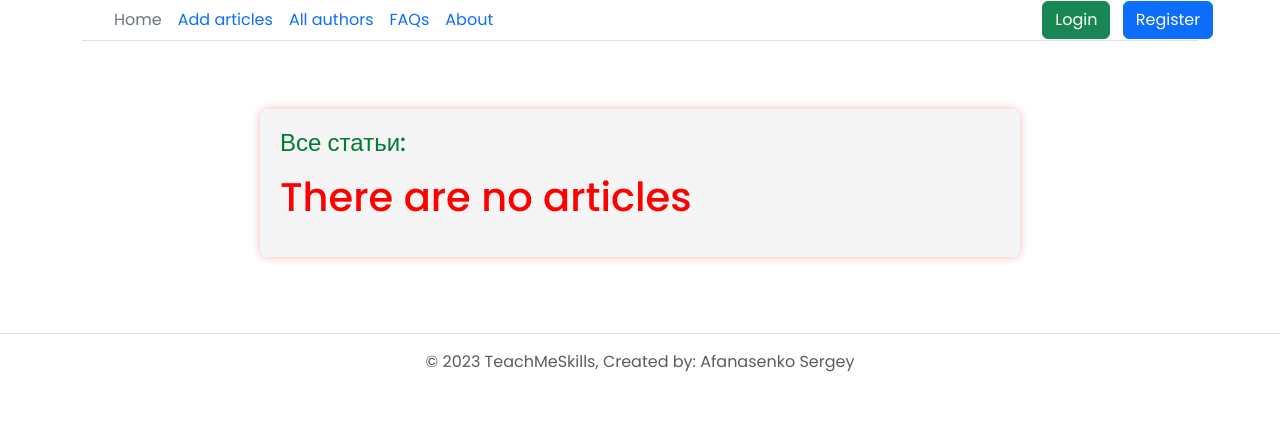
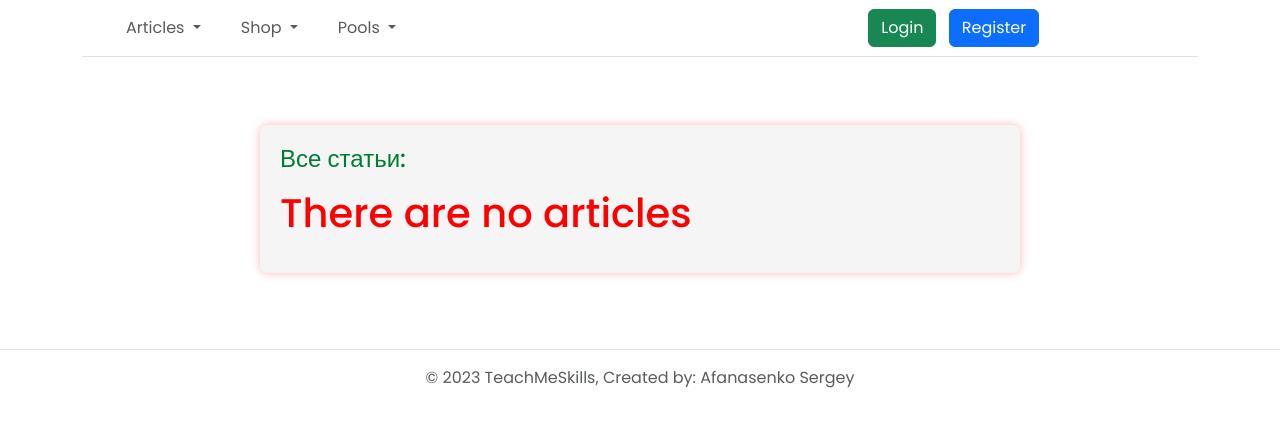
Before and after one commit to afansenkosergey/tsm-django, a Django app: page /articles/ in a window 1280 px wide. Shown: the top 427 px of the page. Run offline with Django 5.2, Linux system fonts and the light colour scheme; data that the repository does not hold is empty.

Commit message:
Refactor

```diff
--- a/articles/models.py
+++ b/articles/models.py
@@ -67,10 +67,6 @@ class Article(models.Model):
     def is_popular(self):
         return self.likes > 100
 
-    def save(self, *args, **kwargs):
-        self.title = self.title.upper()
-        super().save(*args, **kwargs)
-
     class Meta:
         verbose_name = 'Список статей'
         verbose_name_plural = 'Список статей'
--- a/articles/templates/articles/article_list.html
+++ b/articles/templates/articles/article_list.html
@@ -9,7 +9,7 @@
                 <ul>
                     {% if articles %}
                         {% for article in articles %}
-                            <p><a href="{% url 'articles:detail' article.id %}">{{ article.title }}</a></p>
+                            <p><a href="{% url 'articles:detail' article.id %}">{{ article.title| upper }}</a></p>
                         {% endfor %}
                     {% else %}
                         <h1>There are no articles</h1>
--- a/articles/templates/articles/authors_page.html
+++ b/articles/templates/articles/authors_page.html
@@ -9,7 +9,7 @@
         <p>Статьи автора:</p>
             <ul>
                 {% for article in user.article_set.all %}
-                    <li><a href="{% url 'articles:detail' article.id %}">{{ article.title }}</a></li>
+                    <li><a href="{% url 'articles:detail' article.id %}">{{ article.title| upper }}</a></li>
                 {% endfor %}
             </ul>
         {% for author in authors %}
--- a/articles/templates/articles/base.html
+++ b/articles/templates/articles/base.html
@@ -21,22 +21,66 @@
 <body>
 <div class="container">
     <header class="d-flex flex-column flex-md-row align-items-center px-md-4 mb-5 bg-white border-bottom">
-            <ul class="nav col-12 col-md-auto mb-2 justify-content-center mb-md-0">
-                <li><a href="{% url 'articles:list' %}" class="nav-link px-2 link-secondary">Home</a></li>
-                <li><a href="{% url 'articles:add_article' %}" class="nav-link px-2">Add articles</a></li>
-                <li><a href="{% url 'articles:authors_page' %}" class="nav-link px-2">All authors</a></li>
-                <li><a href="#" class="nav-link px-2">FAQs</a></li>
-                <li><a href="#" class="nav-link px-2">About</a></li>
+        <nav class="navbar navbar-expand-lg">
+            <div class="container">
+                <ul class="navbar-nav">
+                    <li class="nav-item dropdown">
+                        <a class="nav-link dropdown-toggle" role="button" data-bs-toggle="dropdown"
+                           aria-expanded="false">
+                            Articles
+                        </a>
+                        <ul class="dropdown-menu" aria-labelledby="navbarDropdownMenuLink">
+                            <li><a class="dropdown-item" href="{% url 'articles:list' %}">All article</a></li>
+                            <li><a class="dropdown-item" href="{% url 'articles:add_article' %}">Add articles</a></li>
+                            <li><a class="dropdown-item" href="{% url 'articles:authors_page' %}">All authors</a></li>
                         </ul>
+                    </li>
+                </ul>
+            </div>
+        </nav>
+        <nav class="navbar navbar-expand-lg">
+            <div class="container">
+                <ul class="navbar-nav">
+                    <li class="nav-item dropdown">
+                        <a class="nav-link dropdown-toggle" href="#" role="button" data-bs-toggle="dropdown"
+                           aria-expanded="false">
+                            Shop
+                        </a>
+                        <ul class="dropdown-menu" aria-labelledby="navbarDropdownMenuLink">
+                            <li><a class="dropdown-item" href="{% url 'shop:category_list'%}">All products</a></li>
+                            <li><a class="dropdown-item" href="#"></a></li>
+                            <li><a class="dropdown-item" href="#"></a></li>
+                        </ul>
+                    </li>
+                </ul>
+            </div>
+        </nav>
+        <nav class="navbar navbar-expand-lg">
+            <div class="container">
+                <ul class="navbar-nav">
+                    <li class="nav-item dropdown">
+                        <a class="nav-link dropdown-toggle" href="#" role="button" data-bs-toggle="dropdown"
+                           aria-expanded="false">
+                            Pools
+                        </a>
+                        <ul class="dropdown-menu" aria-labelledby="navbarDropdownMenuLink">
+                            <li><a class="dropdown-item" href="#">Действие</a></li>
+                            <li><a class="dropdown-item" href="#">Другое действие</a></li>
+                            <li><a class="dropdown-item" href="#">Что-то еще здесь</a></li>
+                        </ul>
+                    </li>
+                </ul>
+            </div>
+        </nav>
         {% if user.is_authenticated %}
-                <div class="col-md-8 text-end">
+            <div class="col-md-9 text-end">
                 <div class="d-flex align-items-end justify-content-end">
                     <p class="me-3 mb-1">Привет, {{ request.user }}</p>
                     <a type="button" class="btn btn-danger" href="{% url 'articles:logout' %}">Выйти</a>
                 </div>
             </div>
         {% else %}
-                 <div class="col-md-8 text-end">
+            <div class="col-md-7 text-end">
                 <a type="button" class="btn btn-success me-2" href="{% url 'articles:login' %}">Login</a>
                 <a type="button" class="btn btn-primary" href="{% url 'articles:register' %}">Register</a>
             </div>
--- a/articles/templates/articles/user_detail.html
+++ b/articles/templates/articles/user_detail.html
@@ -8,7 +8,7 @@
         <h2>Статьи:</h2>
         <ul>
             {% for article in articles %}
-                <li><a href="{% url 'articles:detail' article.id %}">{{ article.title }}</a></li>
+                <li><a href="{% url 'articles:detail' article.id %}">{{ article.title|upper }}</a></li>
             {% endfor %}
         </ul>
     </div>
--- a/polls/views.py
+++ b/polls/views.py
@@ -50,3 +50,7 @@ def create_question(request):
     else:
         form = QuestionForm()
     return render(request, 'polls/create_question.html', {'form': form})
+
+
+def category_list(request):
+    return None
--- a/shop/templates/shop/home.html
+++ b/shop/templates/shop/all_product.html
@@ -11,9 +11,6 @@
         <div class="col-md-5">
             <h1><a href="{% url 'shop:category' category.pk %}">{{ category.name }}</a></h1>
             {% if category.product_set.all %}
-                    {% for product in category.product_set.all %}
-                        <br><a class="sq" href="{% url 'shop:product' product.pk %}">{{ product.name }}</a>
-                    {% endfor %}
             {% endif %}
         </div>
     {% endfor %}
--- a/shop/urls.py
+++ b/shop/urls.py
@@ -1,4 +1,6 @@
 from django.urls import path
+
+from shop import views
 from .views import HomePageView, CategoryPageView, ProductPageView
 
 app_name = 'shop'
@@ -6,4 +8,5 @@ urlpatterns = [
     path('', HomePageView.as_view(), name='home'),
     path('category/<int:pk>', CategoryPageView.as_view(), name='category'),
     path('product/<int:pk>', ProductPageView.as_view(), name='product'),
+    path('categories/', views.category_list, name='category_list'),
 ]
```
Also changed, not shown: shop/static/shop/css/style.css (+50 -5 lines), shop/templates/shop/base.html (+5 -4 lines), shop/templates/shop/category.html (+10 -11 lines), shop/templates/shop/category_list.html (added, +34 -0 lines), shop/templates/shop/product.html (+16 -8 lines), shop/views.py (+8 -13 lines). Lines whose indentation alone changed are shown as unchanged.
